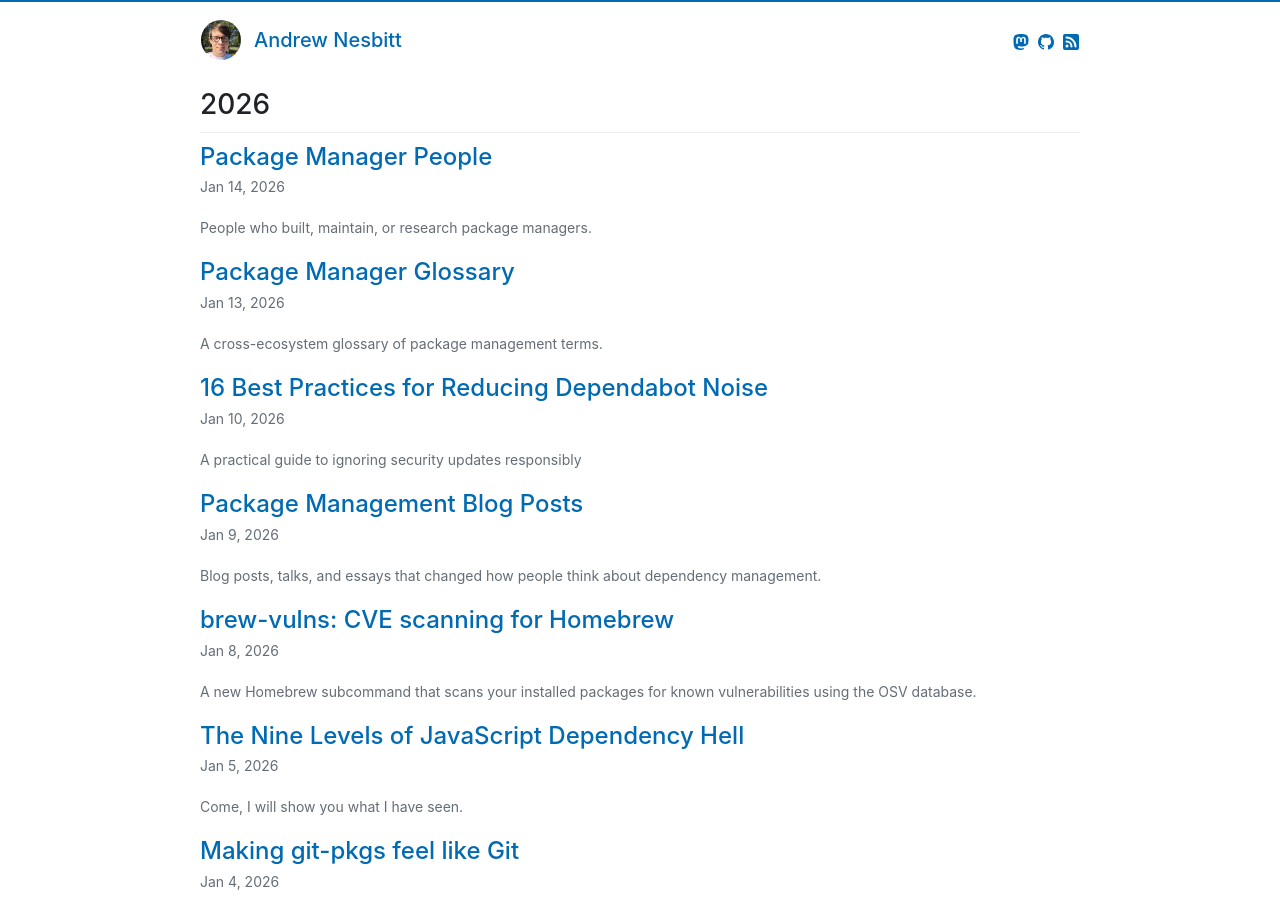
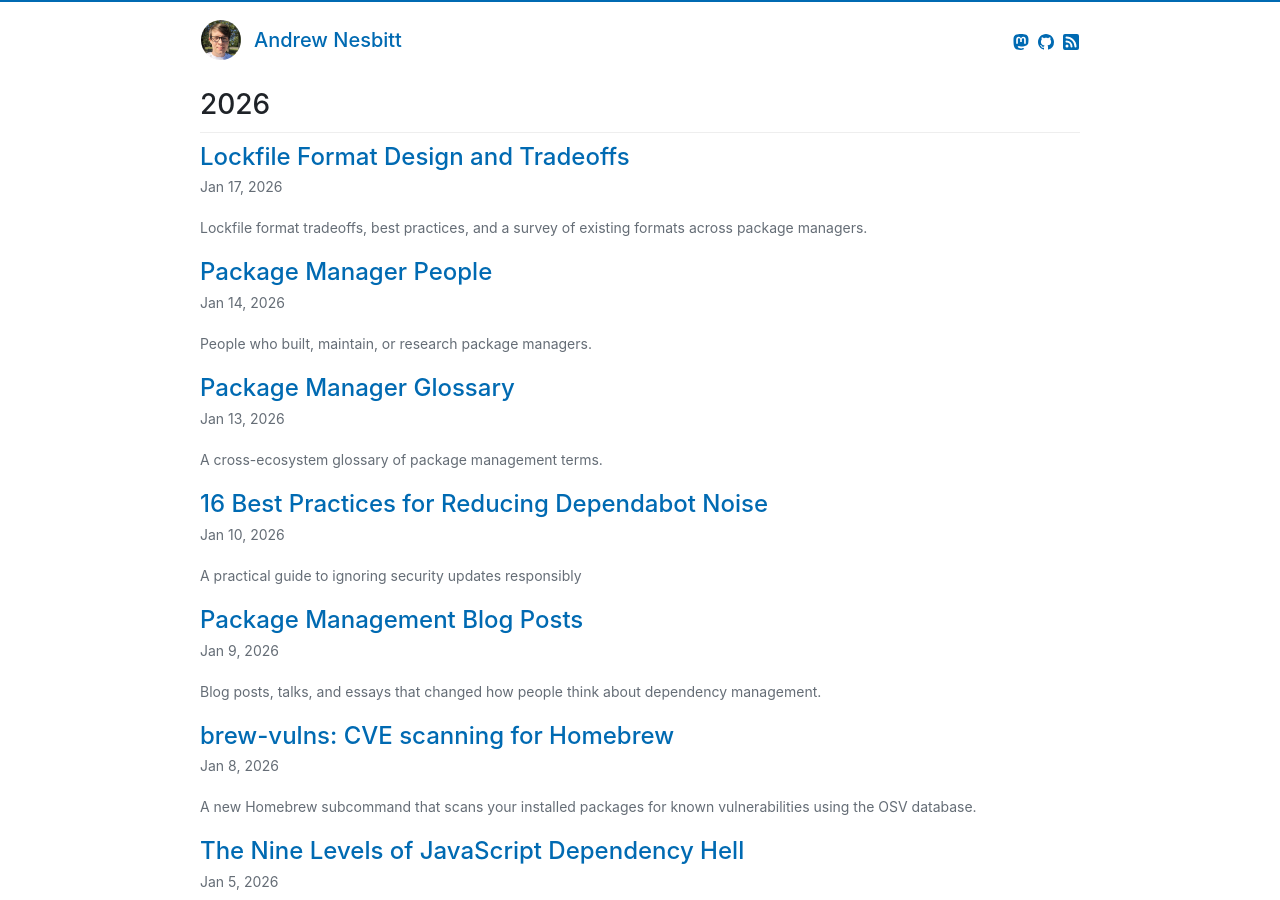
Before and after one commit to andrew/nesbitt.io, a Jekyll site: the page built from posts.md, in a window 1280 px wide and 900 px high. Built offline with Jekyll 4.4.1, drawn with Linux system fonts in a browser that asks for light colours; some of the changed lines change nothing that is shown.

Commit message:
Add new post on lockfile format design

````diff
--- a/_data/stats.json
+++ b/_data/stats.json
@@ -1,9 +1,9 @@
 {
-  "generated_at": "2026-01-17T10:22:06Z",
+  "generated_at": "2026-01-17T10:32:05Z",
   "total_posts": 51,
-  "total_words": 62751,
+  "total_words": 62787,
   "reading_minutes": 314,
-  "average_words": 1230,
+  "average_words": 1231,
   "longest_post": {
     "title": "Package Management Papers",
     "url": "/2025/11/13/package-management-papers.html",
@@ -20,8 +20,8 @@
     "date": "2017-02-24"
   },
   "last_post": {
-    "title": "Lockfile Format Design",
-    "url": "/2026/01/17/lockfile-format-design.html",
+    "title": "Lockfile Format Design and Tradeoffs",
+    "url": "/2026/01/17/lockfile-format-design-and-tradeoffs.html",
     "date": "2026-01-17"
   },
   "years_active": 8.9,
--- /dev/null
+++ b/_posts/2026-01-17-lockfile-format-design-and-tradeoffs.md
@@ -0,0 +1,273 @@
+---
+layout: post
+title: "Lockfile Format Design and Tradeoffs"
+date: 2026-01-17 10:00 +0000
+description: "Lockfile format tradeoffs, best practices, and a survey of existing formats across package managers."
+tags:
+  - package-managers
+  - deep-dive
+---
+
+Lockfiles record which packages were installed, at what versions, from where, with what checksums. Most package managers have one: Gemfile.lock, package-lock.json, Cargo.lock, poetry.lock, pnpm-lock.yaml. (Go splits this across go.mod and go.sum.) They solve the same problem but make different decisions about format, structure, and what to include.[^tradeoffs]
+
+[^tradeoffs]: For broader package manager design decisions beyond lockfiles, see [Package Manager Design Tradeoffs](/2025/12/05/package-manager-tradeoffs).
+
+A good lockfile format optimizes for mergeability, determinism, and external tooling compatibility, even when that means sacrificing compactness or human readability.
+
+Early lockfile formats prioritized getting resolution right over optimizing for version control. npm's nested JSON matched its `node_modules` structure. Bundler's custom format made dependency trees visible. Considerations like merge-friendliness came later, as projects grew and lockfile conflicts became a regular pain point.
+
+## What lockfiles contain
+
+**Package identity.** Name and version, sometimes with namespace or scope.
+
+**Resolved source.** Where the package came from. A registry URL, a git repository, a local path.
+
+**Integrity hash.** A checksum to verify the download matches what was resolved. SHA-256 or SHA-512, though some older formats still use SHA-1.
+
+**Dependencies.** The resolved dependency graph: what each package actually depends on at the pinned versions, not just what the manifest declared. Some formats nest these inline, others list them flat, others (like Go) skip them and rely on re-resolution from the manifest.
+
+**Metadata.** Schema versions, platform constraints, tool versions. Enough context for the package manager to interpret the file correctly.
+
+## Format tradeoffs
+
+**Flat vs nested.** Flat structures merge better. When each package is an independent entry, two developers adding different dependencies don't touch the same lines. Git merges these automatically. Nested structures mirror dependency trees but cascade changes: if two branches update the same transitive dependency, the path to that dependency in the tree differs, causing a conflict even when both branches resolved to the same version.
+
+**JSON vs YAML vs TOML vs custom.** JSON lacks trailing commas, so adding an entry modifies two lines. Deeply nested JSON produces noisy diffs. YAML is more readable but has parsing ambiguities; pnpm avoids this by using a strict subset, but that's discipline most projects won't maintain. TOML allows trailing commas, keeps entries at consistent indentation, and parsers agree on edge cases. Custom line-based formats like `go.sum` diff best of all but can't represent structured metadata.
+
+**Combined vs separated.** Go splits requirements (`go.mod`) from verification (`go.sum`). The lockfile is purely checksums, one line per module. This keeps `go.sum` simple and merge-friendly while `go.mod` handles the more complex constraint information. Most other formats combine everything into one file, which means that file has to do several jobs with competing requirements.
+
+**What to include.** There's a distinction between intrinsic data (what you need to fetch and verify: name, version, source, checksum, dependencies) and extrinsic data (metadata about the package: descriptions, licenses, authors). Lockfiles need the intrinsic data. Beyond that, opinions diverge. Poetry includes descriptions and Python version constraints for every package. uv strips that metadata and stores only what's needed for installation. The more extrinsic metadata you include, the more the lockfile drifts toward being a quasi-SBOM, and the more every change ripples through diffs.[^sbom]
+
+[^sbom]: The line between lockfiles and SBOMs is blurry. See [Could lockfiles just be SBOMs?](/2025/12/23/could-lockfiles-just-be-sboms) for more on this tension.
+
+**Schema versioning.** Bundler records which Bundler version created the file (`BUNDLED WITH`), which causes friction when developers use different versions. npm's `lockfileVersion` tracks format compatibility rather than tool version. Cargo's approach (a version field for schema changes only) causes the least friction.
+
+**Self-contained vs manifest-dependent.** A lockfile (or lockfile pair, in Go's case) should contain enough information to download all dependencies without consulting the manifest. Package names, versions, source URLs, and checksums. If you need both files to fetch, you've split information that belongs together. Go is the deliberate counterexample: `go.mod` pins versions, `go.sum` verifies integrity, and the split works because both files are line-based and merge cleanly.
+
+## What works
+
+1. **Optimize for mergeability over compactness.** A lockfile that causes merge conflicts costs more than a slightly larger one that git handles automatically.
+
+2. **Sort entries deterministically.** By package name, alphabetically. Same input should always produce the same output.
+
+3. **Keep entries independent.** Each package should be its own block that can be added or removed without touching other entries.
+
+4. **Include integrity hashes.** SHA-256 or SHA-512. Store them with the package entry, or in a separate file like `go.sum` if that makes the main file simpler.
+
+5. **Version the schema, not the tool.** A `lockfile_version` field lets you evolve the format. Recording which tool version created the file causes unnecessary friction.
+
+6. **Generate by default.** Go's lockfile gets committed in nearly every project because `go mod tidy` creates it automatically. Gradle's barely gets used because it requires explicit opt-in and configuration. Cargo and npm also generate lockfiles automatically. The single biggest predictor of lockfile adoption is whether the tool creates one without being asked.[^kth]
+
+[^kth]: [The Design Space of Lockfiles Across Package Managers](https://arxiv.org/pdf/2505.04834) studies this across seven ecosystems.
+
+7. **Design for the common case.** Most lockfile operations are adding or removing dependencies. Optimize the format for clean diffs on those operations.
+
+8. **Make it self-contained for fetching.** Package names, versions, source URLs, and checksums. Everything needed to download without re-resolving.
+
+## Existing formats
+
+### go.mod + go.sum ([example](https://github.com/ecosyste-ms/package-manager-manifest-examples/tree/main/golang))
+
+Go splits lockfile duties across two files. `go.mod` pins versions:
+
+```
+module example.com/myproject
+
+go 1.21
+
+require (
+    github.com/go-check/check v0.0.0-20180628173108-788fd7840127
+    github.com/gomodule/redigo v2.0.0+incompatible
+)
+```
+
+`go.sum` provides integrity verification:
+
+```
+github.com/go-check/check v0.0.0-20180628173108-788fd7840127 h1:0gkP6mzaMqkmpcJYCFOLkIBwI7xFExG03bbkOkCvUPI=
+github.com/gomodule/redigo v2.0.0+incompatible h1:K/R+8tc58AaqLkqG2Ol3Qk+DR/TlNuhuh457pBFPtt0=
+```
+
+As Filippo Valsorda explains, [`go.sum` is not a lockfile](https://words.filippo.io/gosum/) in the traditional sense. `go.mod` handles version pinning (recording exact versions, not ranges, even for indirect dependencies); `go.sum` only stores hashes to verify those versions weren't tampered with. The separation keeps each file simple. Both use line-based formats that merge cleanly. Neither file has a schema version; the `go 1.21` directive specifies language version, not file format.
+
+### Cargo.lock ([example](https://github.com/ecosyste-ms/package-manager-manifest-examples/blob/main/cargo/Cargo.lock))
+
+```toml
+version = 3
+
+[[package]]
+name = "aho-corasick"
+version = "0.7.18"
+source = "registry+https://github.com/rust-lang/crates.io-index"
+checksum = "1e37cfd5e7657ada45f742d6e99ca5788580b5c529dc78faf11ece6dc702656f"
+dependencies = ["memchr"]
+```
+
+TOML with one `[[package]]` section per dependency. Sorted alphabetically. Schema version at top. Merges well because each package block is independent.
+
+### Gemfile.lock ([example](https://github.com/ecosyste-ms/package-manager-manifest-examples/blob/main/gem/Gemfile.lock))
+
+```
+GEM
+  remote: https://rubygems.org/
+  specs:
+    actionmailer (4.2.3)
+      actionpack (= 4.2.3)
+      mail (~> 2.5, >= 2.5.4)
+
+PLATFORMS
+  ruby
+
+DEPENDENCIES
+  rails (= 4.2.3)
+
+BUNDLED WITH
+   2.4.0
+```
+
+Custom format with clear sections. Dependencies indented under their parent, which is readable but structurally hostile to merging (changes ripple through indentation levels). No schema version field; `BUNDLED WITH` records the tool version that generated the file, which causes unnecessary conflicts when developers use different Bundler versions and doesn't help external tooling detect format changes. Checksums were added as an opt-in feature in [Bundler 2.6](https://bundler.io/blog/2024/12/19/bundler-v2-6.html) (December 2024) and remain optional.
+
+### pnpm-lock.yaml ([example](https://github.com/ecosyste-ms/package-manager-manifest-examples/blob/main/npm/pnpm-lock.yaml))
+
+```yaml
+lockfileVersion: '6.0'
+
+dependencies:
+  chalk: 1.1.3
+
+packages:
+  /chalk/1.1.3:
+    resolution: {integrity: sha1-qBFcVeSnAv5NFQq9OHKCKn4J/Jg=}
+    dependencies:
+      ansi-styles: 2.2.1
+```
+
+One of the best-designed YAML lockfiles. The [v6 format](https://github.com/pnpm/spec/blob/master/lockfile/6.0.md) was explicitly designed for readability and merge-friendliness, removing hashes from package IDs to improve scannability. The [pnpm team cited merge conflict reduction](https://github.com/pnpm/pnpm/issues/6342) as motivation for the redesign.
+
+### yarn.lock ([example](https://github.com/ecosyste-ms/package-manager-manifest-examples/blob/main/npm/yarn.lock))
+
+```
+body-parser@^1.15.2:
+  version "1.16.1"
+  resolved "https://registry.yarnpkg.com/body-parser/-/body-parser-1.16.1.tgz#51540d045adfa7a0c6995a014bb6b1ed9b802329"
+  dependencies:
+    bytes "2.4.0"
+    content-type "~1.0.2"
+```
+
+Yarn v1 used a custom format that looks like YAML but isn't (note the lack of colons after dependency names). No schema version field, making format changes hard to detect. Early versions had no integrity hashes; later versions added them. Yarn Berry (v2+) moved to actual YAML but [changed how checksums are computed](https://github.com/yarnpkg/berry/discussions/6275), breaking external tooling that expected npm-compatible hashes.
+
+### package-lock.json ([example](https://github.com/ecosyste-ms/package-manager-manifest-examples/blob/main/npm/package-lock.json))
+
+```json
+{
+  "lockfileVersion": 1,
+  "dependencies": {
+    "chalk": {
+      "version": "1.1.3",
+      "resolved": "https://registry.npmjs.org/chalk/-/chalk-1.1.3.tgz",
+      "integrity": "sha1-qBFcVeSnAv5NFQq9OHKCKn4J/Jg="
+    }
+  }
+}
+```
+
+Nested JSON matching `node_modules` structure. Made sense for reconstructing the install tree but scales poorly for diffs. Lockfile versions 1, 2, and 3 have different structures as npm evolved the format. JSON's lack of trailing commas means every addition modifies at least two lines.
+
+### bun.lock ([example](https://github.com/ecosyste-ms/package-manager-manifest-examples/blob/main/bun/bun.lock))
+
+```jsonc
+{
+  "lockfileVersion": 1,
+  "workspaces": {
+    "": {
+      "name": "my-project",
+      "dependencies": {
+        "lodash": "^4.17.21",
+      },
+    },
+  },
+  "packages": {
+    "lodash": ["lodash@4.17.21", "https://registry.npmjs.org/lodash/-/lodash-4.17.21.tgz", {}, "sha512-v2kDEe57..."],
+  },
+}
+```
+
+JSONC (JSON with comments and trailing commas) with array-based entries in the `packages` section. Each entry is `[name@version, url, metadata, hash]`. The `workspaces` section records dependency types separately. The positional array encoding is compact but hostile to external tooling: parsers need to know the array indices, and adding fields risks breaking them. Bun also has a binary format (bun.lockb) that abandons human readability entirely; projects using it regenerate on conflicts rather than merging.
+
+### poetry.lock ([example](https://github.com/ecosyste-ms/package-manager-manifest-examples/blob/main/pypi/poetry.lock))
+
+```toml
+[[package]]
+name = "django"
+version = "3.2.25"
+description = "A high-level Python Web framework..."
+python-versions = ">=3.6"
+files = [
+    {file = "Django-3.2.25-py3-none-any.whl", hash = "sha256:a52ea7fcf..."},
+]
+
+[package.dependencies]
+asgiref = ">=3.3.2,<4"
+```
+
+TOML with detailed metadata per package. Includes descriptions, Python version constraints, and hashes for every distribution file (wheels and sdists). No schema version field; a comment records which Poetry version generated the file, but comments aren't reliable for tooling to parse. Verbose but handles Python's platform-specific builds.
+
+### uv.lock ([example](https://github.com/ecosyste-ms/package-manager-manifest-examples/blob/main/pypi/uv.lock))
+
+```toml
+version = 1
+requires-python = ">=3.9"
+
+[[package]]
+name = "alabaster"
+version = "0.7.16"
+source = { registry = "https://pypi.org/simple" }
+sdist = { url = "https://files.pythonhosted.org/...", hash = "sha256:75a8b99c...", size = 23776 }
+wheels = [
+    { url = "https://files.pythonhosted.org/...", hash = "sha256:b46733c0...", size = 13511 },
+]
+```
+
+Leaner TOML than Poetry. Skips descriptions and optional flags. Stores URLs, hashes, and file sizes for both sdists and wheels. uv prioritizes [speed throughout its design](/2025/12/26/how-uv-got-so-fast), and the lockfile reflects that. Python has multiple competing lockfile formats (Poetry, PDM, pip-tools, uv); [PEP 751](https://peps.python.org/pep-0751/) proposes a standard but adoption is uncertain.
+
+## Format comparison
+
+| Format | File format | Integrity | Source URLs | Merge-friendly |
+|--------|-------------|-----------|-------------|----------------|
+| go.mod + go.sum | Line-based | SHA-256 | Implied | Excellent |
+| Cargo.lock | TOML | SHA-256 | Yes | Good |
+| Gemfile.lock | Custom | SHA-256 | Registry | Okay |
+| pnpm-lock.yaml | YAML | SHA-512 | Registry | Okay |
+| poetry.lock | TOML | SHA-256 | Yes | Okay |
+| uv.lock | TOML | SHA-256 | Yes | Okay |
+| yarn.lock (v1) | Custom | None/SHA-1 | Yes | Okay |
+| yarn.lock (Berry) | YAML | SHA-512 (incompatible) | Yes | Okay |
+| package-lock.json | JSON | SHA-512 | Yes | Poor |
+| bun.lock | JSONC | SHA-512 | Yes | Poor |
+
+## Libraries vs applications
+
+Applications deploy with specific versions, so lockfiles ensure production matches testing. Libraries get consumed by other projects, so their lockfile doesn't follow them to downstream users.
+
+Library maintainers often skip lockfiles, and some ecosystems actively discourage committing them for libraries (the argument: it creates noise, and the pinned versions give false confidence since consumers won't use them anyway). But lockfiles still matter for the library's own CI. A library without a lockfile can have its tests start failing when a transitive dependency releases a bad version, even though nothing in the library changed. The tradeoff is real, but reproducible CI usually wins.
+
+## The determinism alternative
+
+There's a school of thought, associated with Nix, that [lockfiles are a workaround for non-deterministic resolution](http://www.chriswarbo.net/blog/2024-05-17-lock_files_considered_harmful.html). If your resolver always produces the same output for the same inputs, you don't need to cache the result.
+
+Go's minimal version selection moves in this direction. Given the same `go.mod`, the resolver always picks the same versions because it chooses the minimum version satisfying constraints rather than the maximum. The `go.sum` file is then purely for integrity verification, not for pinning resolution. The cost: you don't automatically get bug fixes or security patches in dependencies without explicitly requesting them.
+
+Nix takes this further. Derivations are content-addressed: the hash of all inputs determines the output path. Pin the input hashes and you've pinned the build. Ironically, Nix flakes introduced [`flake.lock`](https://github.com/ecosyste-ms/package-manager-manifest-examples/blob/main/nix/flake.lock) to pin input revisions, which looks a lot like the lockfiles the philosophy argues against. The tradeoff is ecosystem isolation: Nix packages live in their own world, and bridging to standard language tooling adds friction.
+
+The limitation of pure determinism: it assumes inputs stay available. Packages get yanked, registries go down, old things get pruned. Nix can guarantee the same build if you can fetch the same inputs, but it can't conjure deleted packages. Lockfiles with integrity hashes have the same limitation, but they at least let you verify that whatever you did fetch matches what was originally resolved.
+
+## External consumers
+
+Package managers aren't the only tools that parse lockfiles. GitHub's [dependency graph](https://docs.github.com/en/code-security/supply-chain-security/understanding-your-software-supply-chain/about-the-dependency-graph) extracts dependencies from lockfiles to power Dependabot alerts and security advisories. [Dependabot](https://github.com/dependabot) itself parses lockfiles to propose version updates. Security scanners like [Snyk](https://snyk.io/), [Trivy](https://github.com/aquasecurity/trivy), and [Grype](https://github.com/anchore/grype) read lockfiles to check for vulnerable versions. SBOM generators like [sbomify](https://github.com/sbomify/sbomify) convert lockfiles to CycloneDX or SPDX. Research infrastructure and discovery services like [ecosyste.ms](https://ecosyste.ms) and [Libraries.io](https://libraries.io) index lockfiles to map the dependency graph across open source.
+
+These tools need to parse every lockfile format. Each new format means new parser code, new edge cases, new maintenance burden. When Yarn Berry changed its checksum algorithm, external tools that validated integrity hashes broke. When npm moved from lockfileVersion 1 to 2 to 3, parsers had to handle all three. When bun.lock uses positional arrays instead of named fields, parsers become brittle.
+
+Format stability matters more than format elegance. A lockfile format that changes frequently, even if each change improves it, imposes costs on every tool in the ecosystem. Undocumented fields, ambiguous encodings, and breaking changes without version bumps make external parsing fragile.
+
+If you're designing a lockfile format, assume it will be parsed by tools you've never heard of. Use standard formats (TOML, JSON, YAML) over custom grammars. Document the schema. Version it explicitly. Keep field names descriptive. The package manager is just one consumer; the security and research ecosystem is the other.
````
